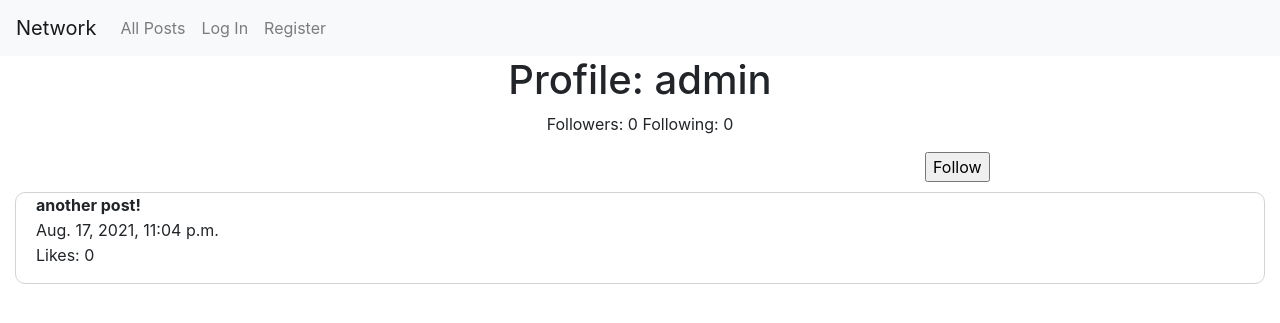
After one commit to amoghvk21/CS50-network, a Django app: page /profile/1 in a window 1280 px wide. The commit adds this page. Shown: the top 323 px of the page. Run offline with Django 3.2, Linux system fonts and the light colour scheme; data comes from the database, SQL or seed files in the repository; both versions use the stored data as it was after the commit; data that the repository does not hold is empty; some libraries are stand-ins or nearby versions.

Commit message:
following all working

```diff
--- a/network/admin.py
+++ b/network/admin.py
@@ -5,3 +5,4 @@ from .models import *
 admin.site.register(User)
 admin.site.register(Comment)
 admin.site.register(Post)
+admin.site.register(Follower)
--- a/network/models.py
+++ b/network/models.py
@@ -20,7 +20,9 @@ class Post(models.Model):
     comments = models.ForeignKey(Comment, on_delete=models.DO_NOTHING, blank=True, related_name='post', null=True)
 
 
-
+class Follower(models.Model):
+    follower = models.ForeignKey(User, on_delete=models.DO_NOTHING, blank=False, related_name="following")
+    following = models.ForeignKey(User, on_delete=models.DO_NOTHING, blank=False, related_name="follower")
 
 
 # Need to impliment followers and liked posts
--- a/network/static/network/styles.css
+++ b/network/static/network/styles.css
@@ -57,3 +57,15 @@
     margin-left: 20px;
     margin-top: 1px;
 }
+
+#profile-profilename {
+    text-align: center;
+}
+
+#profile-profilefollow {
+    text-align: center;
+}
+
+#button-follow {
+    margin-left: 925px;
+}
--- a/network/templates/network/index.html
+++ b/network/templates/network/index.html
@@ -16,8 +16,8 @@
     {% endif %}
         {% for post in posts %}
             <div class="all-posts">
-                <h6 class="all-posts-user">{{post.user}}</h6>
-                <p class="all-posts-content">{{post.content}}</p>
+                <h6 class="all-posts-user"><a href="profile/{{post.user.id}}">{{post.user}}</a></h6>
+                <b><p class="all-posts-content">{{post.content}}</p></b>
                 <p class="all-posts-time">{{post.time}}</p>
                 <p class="all-posts-likes">Likes: {{post.likes}}</p>
             </div>
--- /dev/null
+++ b/network/templates/network/profile.html
@@ -0,0 +1,32 @@
+{% extends "network/layout.html" %}
+
+{% block body %}
+
+    <h1 id="profile-profilename">Profile: {{profile.username}}</h1>
+    <p id="profile-profilefollow">Followers: {{followers}} Following: {{following}}</p>
+
+    {% if not isSameUser %}
+        {% if not isFollowing %}
+            <form method="POST" action="">
+                {% csrf_token %}
+                <input type="hidden" value="follow" name="button">
+                <input type="submit" value="Follow" id="button-follow">
+            </form>
+        {% else %}
+            <form method="POST" action="">
+                {% csrf_token %}
+                <input type="hidden" value="unfollow" name="button">
+                <input type="submit" value="Unfollow" id="button-follow">
+            </form>
+        {% endif %}
+    {% endif %}
+
+    {% for post in posts %}
+            <div class="all-posts">
+                <b><p class="all-posts-content">{{post.content}}</p></b>
+                <p class="all-posts-time">{{post.time}}</p>
+                <p class="all-posts-likes">Likes: {{post.likes}}</p>
+            </div>
+        {% endfor %}
+
+{% endblock %}
--- a/network/urls.py
+++ b/network/urls.py
@@ -7,5 +7,6 @@ urlpatterns = [
     path("", views.index, name="index"),
     path("login", views.login_view, name="login"),
     path("logout", views.logout_view, name="logout"),
-    path("register", views.register, name="register")
+    path("register", views.register, name="register"),
+    path("profile/<int:profileid>", views.profile, name="profile")
 ]
--- a/network/views.py
+++ b/network/views.py
@@ -67,3 +67,44 @@ def register(request):
         return HttpResponseRedirect(reverse("index"))
     else:
         return render(request, "network/register.html")
+
+
+def profile(request, profileid):
+
+    if request.method == "POST":
+        if request.POST["button"] == "follow":
+            f = Follower(follower=User.objects.get(id=profileid), following=User.objects.get(id=request.user.id))
+            f.save()
+        else:
+            Follower.objects.get(follower=profileid, following=request.user.id).delete()
+
+    followers_ = Follower.objects.filter(follower=profileid)
+    following_ = Follower.objects.filter(following=profileid)
+    followers = 0
+    following = 0
+
+    for _ in followers_:
+        followers += 1
+
+    for _ in following_:
+        following += 1
+
+    if request.user.id == profileid:
+        isSameUser = True
+    else:
+        isSameUser = False
+
+    try:
+        Follower.objects.get(follower=profileid, following=request.user.id)
+        isFollowing = True
+    except:
+        isFollowing = False
+
+    return render(request, "network/profile.html", {
+        "profile": User.objects.get(id=profileid),
+        "posts": Post.objects.filter(user=profileid),
+        "followers": followers,
+        "following": following,
+        "isSameUser": isSameUser,
+        "isFollowing": isFollowing
+    })
```
Also changed, not shown: db.sqlite3, network/migrations/0005_follower.py (added).
